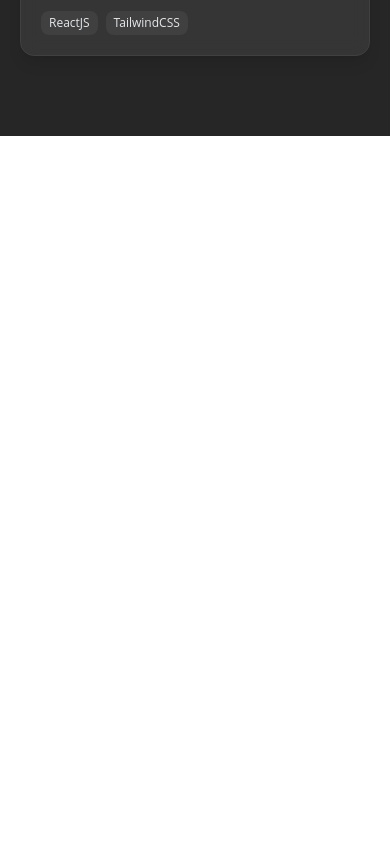
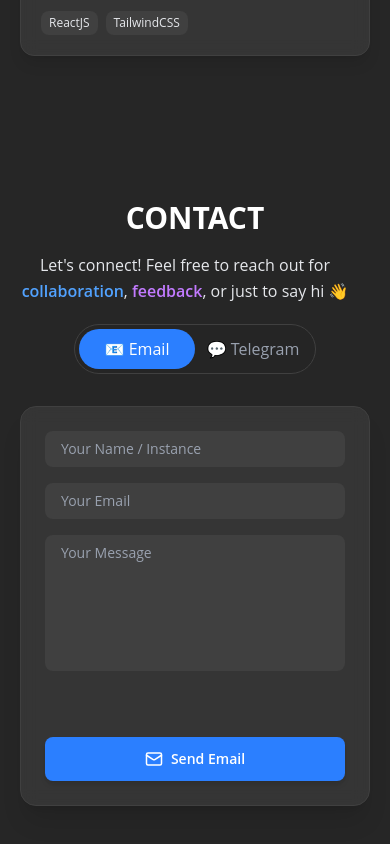
Before and after one commit to hamma-nyk/portofolio_v2, a React (Vite) app: page / in a window 390 px wide. Shown: the part 6372-7216 px from the top of the page. Before the commit the page ends 6508 px from the top, so only its background shows below. Built offline with nearby package versions, Linux system fonts and the light colour scheme.

Commit message:
Add contact

```diff
--- a/package.json
+++ b/package.json
@@ -19,6 +19,8 @@
     "@tailwindcss/vite": "^4.1.15",
     "class-variance-authority": "^0.7.1",
     "clsx": "^2.1.1",
+    "emailjs": "^4.0.3",
+    "emailjs-com": "^3.2.0",
     "framer-motion": "^12.23.24",
     "lucide-react": "^0.546.0",
     "postcss": "^8.5.1",
--- a/src/components/fragments/Message.jsx
+++ b/src/components/fragments/Message.jsx
@@ -1,208 +1,273 @@
-import { Fragment } from "react";
-const Message = (props) => {
-  const { goto } = props;
-  const sendMessage = (e) => {
+import { Fragment, useState, useRef } from "react";
+import { Mail, User, MessageSquare, Send, AtSign } from "lucide-react";
+import emailjs from "emailjs-com";
+
+const Message = ({ goto }) => {
+  const [sending, setSending] = useState(false);
+  const [sent, setSent] = useState(false);
+  const form = useRef();
+  const [activeTab, setActiveTab] = useState("email"); // "email" | "telegram"
+
+  const sendEmail = (e) => {
     e.preventDefault();
+    setSending(true);
+
+    const currentTime = new Date().toLocaleString();
+
+    emailjs
+      .sendForm(
+        "service_8t8tz35",
+        "template_t4grhe3",
+        e.target,
+        "mLA7c5q0L6d7eOUP_"
+      )
+      .then(
+        () => {
+          setSent(true);
+          setSending(false);
+          e.target.reset();
+        },
+        (error) => {
+          alert("Failed to send message: " + error.text);
+          setSending(false);
+        }
+      );
+  };
+
+  const sendMessage = async (e) => {
+    e.preventDefault();
+    setSending(true);
+
     const name = e.target.name.value;
     const euname = e.target.euname.value;
     const subject = e.target.subject.value;
     const message = e.target.message.value;
+
     const text =
-      "💌  Hello Dev! there's a new message! %0A%0A🙋‍♂️  Name: " +
-      name +
-      "%0A" +
-      "📥  E/TG: " +
-      euname +
-      "%0A" +
-      "📄  Subject: " +
-      subject +
-      "%0A%0AMessages: " +
-      message +
-      "%0A";
-    const url =
-      "https://api.telegram.org/bot6601751803:AAGABxX-ZcTvwHw3_hVV8kt-ZQx6iJzSYGc/sendMessage?chat_id=782491852&text=" +
-      text;
+      `💌  Hello Dev! there's a new message! %0A%0A` +
+      `🙋‍♂️  Name: ${name}%0A` +
+      `📥  E/TG: ${euname}%0A` +
+      `📄  Subject: ${subject}%0A%0A` +
+      `🗒  Messages: ${message}%0A`;
 
-    const xhr = new XMLHttpRequest();
-    xhr.open("GET", url);
-    xhr.send();
-    alert("Your message has been sent!");
+    const url = `https://api.telegram.org/bot6601751803:AAGABxX-ZcTvwHw3_hVV8kt-ZQx6iJzSYGc/sendMessage?chat_id=782491852&text=${text}`;
+
+    try {
+      await fetch(url);
+      setSent(true);
       e.target.reset();
+      setTimeout(() => setSent(false), 3000);
+    } catch (err) {
+      alert("Failed to send message. Please try again!");
+    } finally {
+      setSending(false);
+    }
   };
+
   return (
     <Fragment>
       <section
         id="messages"
         ref={goto}
-        className="flex flex-col w-full sm:w-3/4 md:w-2/3 lg:w-1/2 mx-auto justify-center mb-18 lg:mb-0 xl:mb-0"
+        className="flex flex-col w-full  justify-center my-16"
       >
-        <div className="flex flex-col w-full h-full px-2 md:px-10 items-start justify-center mt-26">
-          <h1 className="text-3xl sm:text-4xl font-[700] mx-auto">CONTACT</h1>
-          <div className="flex flex-wrap w-11/12 sm:w-full gap-4 mt-6 mx-auto justify-center">
+        <h1 className="text-3xl sm:text-4xl font-[700] text-center text-white">
+          CONTACT
+        </h1>
+        <p className="w-11/12 sm:w-2/3 sm:pr-0 pr-5 mx-auto mt-4 text-center leading-relaxed text-gray-200 mb-5">
+          Let's connect! Feel free to reach out for{" "}
+          <span className="text-blue-400 font-semibold">collaboration</span>,{" "}
+          <span className="text-purple-400 font-semibold">feedback</span>, or
+          just to say hi 👋
+        </p>
+
+        {/* Tab Switcher */}
+        <div className="flex justify-center mb-8 relative">
+          <div className="relative flex bg-neutral-800/70 rounded-full p-1 border border-neutral-700 overflow-hidden">
+            {/* Sliding Background */}
+            <div
+              className={`absolute top-1 bottom-1 w-29 rounded-full transition-all duration-300 ease-in-out ${
+                activeTab === "email"
+                  ? "translate-x-0 bg-blue-500"
+                  : "translate-x-full bg-purple-500"
+              }`}
+            ></div>
+
+            {/* Email Button */}
+            <button
+              onClick={() => {
+                setActiveTab("email");
+                setSent(false);
+              }}
+              className={`relative z-10 w-29 text-center font-medium py-2 rounded-full transition-all duration-300 ${
+                activeTab === "email"
+                  ? "text-white"
+                  : "text-gray-400 hover:text-white"
+              }`}
+            >
+              📧 Email
+            </button>
+
+            {/* Telegram Button */}
+            <button
+              onClick={() => {
+                setActiveTab("telegram");
+                setSent(false);
+              }}
+              className={`relative z-10 w-29 text-center font-medium py-2 rounded-full transition-all duration-300 ${
+                activeTab === "telegram"
+                  ? "text-white"
+                  : "text-gray-400 hover:text-white"
+              }`}
+            >
+              💬 Telegram
+            </button>
+          </div>
+        </div>
+        {/* Form Container */}
+        <div className="w-full flex justify-center relative">
+          <div className="w-full sm:w-2/3 xl:w-1/3 transition-all duration-500 mx-5">
+            {/* Email Form */}
+            {activeTab === "email" && (
               <form
-              className="transition-colors duration-300 px-4 pt-2 w-full"
+                ref={form}
+                onSubmit={sendEmail}
+                className="flex flex-col gap-4 mx-auto bg-neutral-700/60 backdrop-blur border border-neutral-700 rounded-2xl shadow-xl p-6 sm:p-8 hover:border-blue-400/20 transition-all duration-300 min-h-[400px]"
+              >
+                <input
+                  type="text"
+                  name="name"
+                  placeholder="Your Name / Instance"
+                  required
+                  className="placeholder:text-gray-400 text-sm bg-neutral-700 text-white rounded-md px-4 py-2 focus:ring-2 focus:ring-blue-500 outline-none"
+                />
+
+                <input
+                  type="email"
+                  name="email"
+                  placeholder="Your Email"
+                  required
+                  className="placeholder:text-gray-400 text-sm bg-neutral-700 text-white rounded-md px-4 py-2 focus:ring-2 focus:ring-blue-500 outline-none"
+                />
+
+                <textarea
+                  name="message"
+                  placeholder="Your Message"
+                  required
+                  rows="6"
+                  className="placeholder:text-gray-400 text-sm bg-neutral-700 text-white rounded-md px-4 py-2 focus:ring-2 focus:ring-blue-500 outline-none resize-none"
+                ></textarea>
+
+                <input
+                  type="hidden"
+                  name="time"
+                  value={new Date().toLocaleString()}
+                />
+
+                <div className="mt-auto">
+                  <button
+                    type="submit"
+                    disabled={sending}
+                    className={`text-sm w-full flex items-center justify-center gap-2 font-semibold py-3 rounded-md transition-all duration-300 ${
+                      sending
+                        ? "bg-neutral-600 cursor-not-allowed text-gray-400"
+                        : "bg-blue-500 hover:bg-blue-600 text-white shadow-md"
+                    }`}
+                  >
+                    {sending ? (
+                      <span className="animate-pulse">Sending...</span>
+                    ) : sent ? (
+                      <span>✅ Sent!</span>
+                    ) : (
+                      <>
+                        <Mail size={18} /> Send Email
+                      </>
+                    )}
+                  </button>
+                </div>
+              </form>
+            )}
+
+            {/* Telegram Form */}
+            {activeTab === "telegram" && (
+              <form
                 onSubmit={sendMessage}
+                className="flex flex-col justify-between mx-auto bg-neutral-700/60 backdrop-blur border border-neutral-700 rounded-2xl shadow-xl p-6 sm:p-8 hover:border-purple-400/20 transition-all duration-300 min-h-[400px]"
               >
-              <div className="flex flex-col md:flex-row gap-4">
-                <div className="w-full">
-                  <label
-                    className="transition-colors duration-300 text-accent_red-500 block text-sm font-bold mb-2 dark:text-white"
-                    htmlFor="name"
-                  >
-                    Name
-                  </label>
+                {/* Name + Username */}
+                <div className="flex flex-col sm:flex-row sm:items-center sm:gap-4 mb-4">
+                  <div className="flex items-center gap-3 flex-1 mb-4 sm:mb-0">
+                    <User className="text-white" size={18} />
                     <input
                       required
-                    className="transition-colors duration-300 py-2 px-4 text-sm border border border-transparent text-white focus:ring-accent_red-500 focus:border-purple-400 focus:outline-none rounded-lg placeholder-dark-100 bg-neutral-700 w-full"
-                    id="name"
+                      type="text"
                       name="name"
-                    type="text"
-                    placeholder="Your name"
+                      placeholder="Your name / instance..."
+                      className="placeholder:text-gray-400 flex-1 bg-transparent border-b border-neutral-600 focus:border-purple-400 focus:outline-none text-white py-2 px-1 text-sm"
                     />
                   </div>
-                <div className="w-full">
-                  <label
-                    className="transition-colors duration-300 text-accent_red-500 block text-sm font-bold mb-2 dark:text-white"
-                    htmlFor="name"
-                  >
-                    Email or telegram username
-                  </label>
+
+                  <div className="flex items-center gap-3 flex-1">
+                    <AtSign className="text-white" size={18} />
                     <input
                       required
-                    className="transition-colors duration-300 py-2 px-4 text-sm border border border-transparent text-white focus:ring-accent_red-500 focus:border-blue-400 focus:outline-none rounded-lg placeholder-dark-100 bg-neutral-700 w-full"
-                    id="euname"
+                      type="text"
                       name="euname"
-                    type="text"
-                    placeholder="Don't forget to input '@'"
+                      placeholder="Your email / telegram username..."
+                      className="placeholder:text-gray-400 flex-1 bg-transparent border-b border-neutral-600 focus:border-purple-400 focus:outline-none text-white py-2 px-1 text-sm"
                     />
                   </div>
                 </div>
-              <div>
-                <label
-                  className="mt-4 transition-colors duration-300 text-accent_red-500 block text-sm font-bold mb-2 dark:text-white"
-                  htmlFor="name"
-                >
-                  Subject
-                </label>
+
+                {/* Subject */}
+                <div className="flex items-center gap-3 mb-4">
+                  <Mail className="text-white" size={18} />
                   <input
-                  className="transition-colors duration-300 py-2 px-4 text-sm border border border-transparent text-white focus:ring-accent_red-500 focus:border-pink-400 focus:outline-none rounded-lg placeholder-dark-100 bg-neutral-700 w-full"
-                  id="subject"
+                    type="text"
                     name="subject"
-                  type="text"
-                  placeholder="Subject"
+                    placeholder="Subject..."
+                    className="placeholder:text-gray-400 flex-1 bg-transparent border-b border-neutral-600 focus:border-purple-400 focus:outline-none text-white py-2 px-1 text-sm"
                   />
                 </div>
-              <div>
-                <label
-                  className="transition-colors duration-300 text-accent_red-500 pt-4 block text-sm font-bold mb-2 dark:text-white"
-                  htmlFor="name"
-                >
-                  Message
-                </label>
+
+                {/* Message */}
+                <div className="flex items-start gap-3 mb-6">
+                  <MessageSquare className="text-white mt-2" size={18} />
                   <textarea
-                  className="transition-colors duration-300 py-2 px-4 text-sm border border border-transparent text-white focus:ring-accent_red-500 focus:border-cyan-400 focus:outline-none rounded-lg placeholder-dark-100 bg-neutral-700 w-full h-[163px]"
-                  id="message"
+                    required
                     name="message"
-                  rows="4"
-                  placeholder="For further discussion about feedback, skills or projects, send a message from here or via the contact listed."
+                    placeholder="Type your message..."
+                    rows="6"
+                    className="placeholder:text-gray-400 flex-1 bg-transparent border-b border-neutral-600 focus:border-purple-400 focus:outline-none text-white py-2 px-1 text-sm resize-none"
                   ></textarea>
                 </div>
+
+                <div className="mt-auto">
                   <button
                     type="submit"
-                className="transition-colors duration-300 mt-2 flex px-4 text-sm font-bold text-accent_red-500 dark:text-white items-center h-10 bg-accent_red-200 dark:bg-dark_grey-200 rounded-lg"
+                    disabled={sending}
+                    className={`text-sm w-full flex items-center justify-center gap-2 font-semibold py-3 rounded-md transition-all duration-300 ${
+                      sending
+                        ? "bg-neutral-600 cursor-not-allowed text-gray-400"
+                        : "bg-purple-500 hover:bg-purple-600 text-white shadow-md"
+                    }`}
                   >
-                <p className="pl-2">Send</p>
+                    {sending ? (
+                      <span className="animate-pulse">Sending...</span>
+                    ) : sent ? (
+                      <span>✅ Sent!</span>
+                    ) : (
+                      <>
+                        <Send size={16} /> Send Message
+                      </>
+                    )}
                   </button>
+                </div>
               </form>
+            )}
           </div>
         </div>
       </section>
-      {/* <div
-        id="message"
-        ref={goto}
-        className="animate-fadein transition-colors duration-300 mt-4 bg-white shadow-sm dark:bg-dark_grey-300 rounded-xl col-span-6 md:col-span-4"
-      >
-        <div className="grid grid-cols-1 pb-4">
-          <p className="transition-colors duration-300 pt-4 pb-2 pl-4 text-2xl font-bold dark:text-white text-accent_red-500">
-            Send a message
-          </p>
-          <form
-            className="transition-colors duration-300 px-4 pt-2 w-full"
-            onSubmit={sendMessage}
-          >
-            <div className="grid grid-cols-1 lg:grid-cols-2 gap-4">
-              <div>
-                <label
-                  className="transition-colors duration-300 text-accent_red-500 block text-sm font-bold mb-2 dark:text-white"
-                  htmlFor="name"
-                >
-                  Name
-                </label>
-                <input
-                  required
-                  className="transition-colors duration-300 text-sm border dark:border border-transparent dark:border-transparent bg-accent_red-100 dark:bg-dark_grey-200 text-accent_red-500 dark:text-white focus:ring-accent_red-500 dark:focus:ring-blue-500 focus:border-accent_red-500 dark:focus:border-red-400 focus:outline-none rounded-lg py-2 px-4 placeholder-accent_red-300 dark:placeholder-dark-100 w-full"
-                  id="name"
-                  name="name"
-                  type="text"
-                  placeholder="Your name"
-                />
-              </div>
-              <div>
-                <label
-                  className="transition-colors duration-300 text-accent_red-500 block text-sm font-bold mb-2 dark:text-white"
-                  htmlFor="name"
-                >
-                  Email or telegram username
-                </label>
-                <input
-                  required
-                  className="transition-colors duration-300 text-sm border dark:border border-transparent dark:border-transparent bg-accent_red-100 dark:bg-dark_grey-200 text-accent_red-500 dark:text-white focus:ring-accent_red-500 dark:focus:ring-red-500 focus:border-accent_red-500 dark:focus:border-red-400 focus:outline-none rounded-lg py-2 px-4 placeholder-accent_red-300 dark:placeholder-dark-100 w-full"
-                  id="euname"
-                  name="euname"
-                  type="text"
-                  placeholder="Don't forget to input '@'"
-                />
-              </div>
-              <div>
-                <label
-                  className="transition-colors duration-300 text-accent_red-500 block text-sm font-bold mb-2 dark:text-white"
-                  htmlFor="name"
-                >
-                  Subject
-                </label>
-                <input
-                  className="transition-colors duration-300 text-sm  border dark:border border-transparent dark:border-transparent bg-accent_red-100 dark:bg-dark_grey-200 text-accent_red-500 dark:text-white focus:ring-accent_red-500 dark:focus:ring-blue-500 focus:border-accent_red-500 dark:focus:border-red-400 focus:outline-none rounded-lg py-2 px-4 placeholder-accent_red-300 dark:placeholder-dark-100 w-full"
-                  id="subject"
-                  name="subject"
-                  type="text"
-                  placeholder="Subject"
-                />
-              </div>
-            </div>
-            <div>
-              <label
-                className="transition-colors duration-300 text-accent_red-500 pt-4 block text-sm font-bold mb-2 dark:text-white"
-                htmlFor="name"
-              >
-                Message
-              </label>
-              <textarea
-                className="transition-colors duration-300 text-sm border dark:border border-transparent dark:border-transparent bg-accent_red-100 dark:bg-dark_grey-200 text-accent_red-500 dark:text-white focus:ring-accent_red-500 dark:focus:ring-blue-500 focus:border-accent_red-500 dark:focus:border-red-400 focus:outline-none rounded-lg w-full h-[163px] py-2 p-4 placeholder-accent_red-300 dark:placeholder-dark-100 "
-                id="message"
-                name="message"
-                rows="4"
-                placeholder="For further discussion about feedback, skills or projects, send a message from here or via the contact listed."
-              ></textarea>
-            </div>
-            <button
-              type="submit"
-              className="transition-colors duration-300 mt-2 flex px-4 text-sm font-bold text-accent_red-500 dark:text-white items-center h-10 bg-accent_red-200 dark:bg-dark_grey-200 rounded-lg"
-            >
-              <p className="pl-2">Send</p>
-            </button>
-          </form>
-        </div>
-      </div> */}
     </Fragment>
   );
 };
--- a/src/pages/Home.jsx
+++ b/src/pages/Home.jsx
@@ -8,6 +8,7 @@ import ButtonHome from "@/components/elements/ButtonHome";
 import Experiences from "@/components/fragments/Experiences";
 import About from "@/components/fragments/About";
 import Projects from "@/components/fragments/Projects";
+import Message from "@/components/fragments/Message";
 import { motion, AnimatePresence } from "framer-motion";
 import { Particles } from "@/components/ui/shadcn-io/particles";
 
@@ -195,7 +196,7 @@ const Home = () => {
         <About goto={AboutSection} />
         <Experiences goto={ExperiencesSection} />
         <Projects goto={ProjectsSection} />
-        {/* <Message goto={MessageSection} /> */}
+        <Message goto={MessageSection} />
       </div>
     </Fragment>
   );
```
Also changed, not shown: index.html (+4 -4 lines), 1 other file (tests, documents, lock files or other folders). Lines whose indentation alone changed are shown as unchanged.
